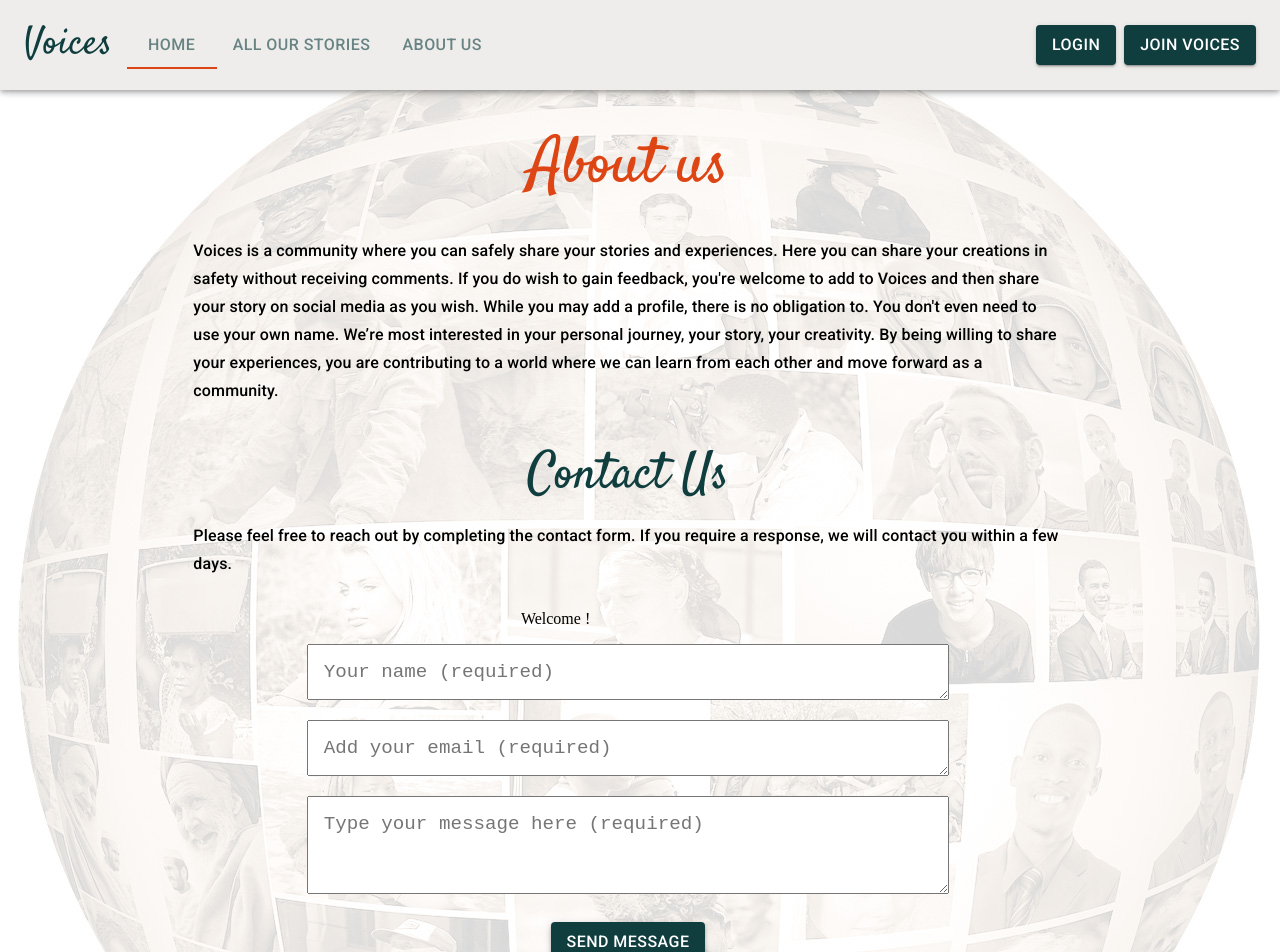
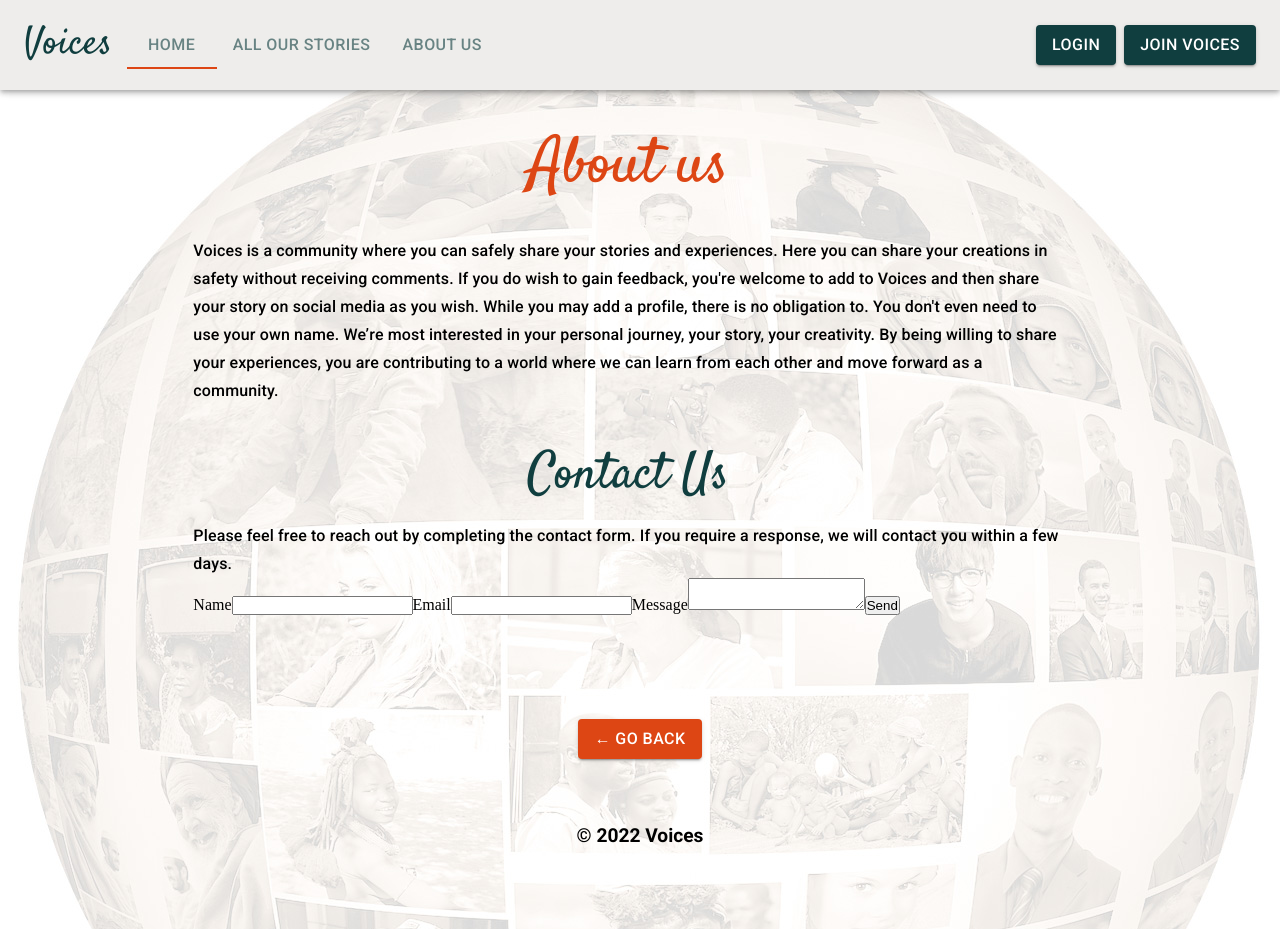
Before and after one commit to grace-anderson/voices, a React (Create React App) app in the folder client/: page /about in a window 1280 px wide. Shown: the top 952 px of the page. After the commit the page ends 929 px from the top, so only its background shows below. Built offline with nearby package versions, Linux system fonts and the light colour scheme.

Commit message:
basic form going to emailjs completed

```diff
--- a/client/package.json
+++ b/client/package.json
@@ -14,6 +14,7 @@
     "@testing-library/jest-dom": "^5.16.4",
     "@testing-library/react": "^13.3.0",
     "@testing-library/user-event": "^14.2.5",
+    "emailjs-com": "^3.2.0",
     "graphql": "^16.5.0",
     "jwt-decode": "^3.1.2",
     "react": "^18.2.0",
--- a/client/src/components/ContactForm/index.jsx
+++ b/client/src/components/ContactForm/index.jsx
@@ -1,195 +1,37 @@
-import React, { useState } from "react";
-import { validateEmail, validateName, validateMessage } from "../utils/helpers";
-
-import {
-  Button,
-  Grid,
-  styled,
-  TextareaAutosize,
-  Typography,
-} from "@mui/material";
-
-const CustomisedSubmitButton = styled(Button)`
-  font-size: 1rem;
-  color: white;
-  font-weight: 500;
-  background: #103e3f;
-  text-align: center;
-  box-shadow: 0px 2px 4px -1px rgb(0 0 0 / 20%),
-    0px 4px 5px 0px rgb(0 0 0 / 14%), 0px 1px 10px 0px rgb(0 0 0 / 12%);
-  :hover {
-    color: white;
-    font-weight: 700;
-    background: #dd4614;
-    transition: box-shadow 300ms cubic-bezier(0.4, 0, 0.2, 1) 0ms;
-  }
-`;
+import React, { useRef } from "react";
+// import { validateEmail, validateName, validateMessage } from "../utils/helpers";
+import emailjs from "emailjs-com";
 
 function ContactForm() {
-  const [name, setName] = useState("");
-  const [email, setEmail] = useState("");
-  const [message, setMessage] = useState("");
-  const [errorMessage, setErrorMessage] = useState("");
-  const [successMessage, setSuccessMessage] = useState("");
+  const form = useRef();
 
-  const handleBlank = (e) => {
-    //handle when field exited without entering anything
-    e.preventDefault();
-    if (
-      e.target.name === "name" ||
-      e.target.name === "message" ||
-      e.target.name === "email"
-    ) {
-      if (e.target.value.length === 0) {
-        setErrorMessage(`${e.target.name} is required`);
-        setSuccessMessage("");
-      }
-    }
-  };
-
-  const handleInputChange = (e) => {
-    //get field that triggered the change
-    const { target } = e;
-    const inputType = target.name;
-    const inputValue = target.value;
-    setSuccessMessage("");
-    // Set the input field state to the value of the input
-    if (inputType === "email") {
-      setEmail(inputValue);
-    } else if (inputType === "name") {
-      setName(inputValue);
-    } else {
-      setMessage(inputValue);
-    }
-  };
-
-  const handleFormSubmit = (e) => {
+  const sendEmail = (e) => {
     e.preventDefault();
 
-    if (validateName(name)) {
-      setErrorMessage("name must be at least four (4) characters");
-      return;
-    } else if (!validateEmail(email)) {
-      setErrorMessage("email is invalid");
-      return;
-    } else if (validateMessage(message)) {
-      setErrorMessage("message is empty");
-      return;
-    }
-    setSuccessMessage(
-      `Thank you, ${name}. Contact form submitted successfully.`
-    );
-
-    // Clear input and error message after successful submission
-    setName("");
-    setEmail("");
-    setMessage("");
-    setErrorMessage("");
+    emailjs
+      .sendForm(
+        "service_il3hfvi",
+        "template_wgpl7rr",
+        form.current,
+        "qN8AKYtpmiXqcVjJg"
+      )
+      .then(
+        result => console.log(result.text),
+        error => console.log(error.text)
+      );
+      e.target.reset()
   };
 
   return (
-    <Grid
-      container
-      sx={{
-        display: "flex",
-        flexDirection: "column",
-        textAlign: "center",
-        justifyContent: "center",
-        marginTop: "2rem",
-      }}
-    >
-      {/* welcome row */}
-      <Grid item xs={1} />
-      <Grid item xs={10}>
-        <Typography variant="h4Roboto">Welcome {name}!</Typography>
-      </Grid>
-      <Grid item xs={1} />
-      <form style={{ display: "flex", flexDirection: "column" }}>
-        <div>
-          <TextareaAutosize
-            name="name"
-            placeholder="Your name (required)"
-            value={name}
-            variant="outlined"
-            type="text"
-            onBlur={handleBlank}
-            onChange={handleInputChange}
-            style={{
-              marginTop: "1rem",
-              padding: "1rem",
-              height: "1rem",
-              width: "70%",
-              fontFamily: "Roboto', sans-serif",
-              fontSize: "1.2rem",
-            }}
-            noValidate={false}
-            required
-          />
-        </div>
-        <div>
-          <TextareaAutosize
-            name="email"
-            placeholder="Add your email (required)"
-            value={email}
-            variant="outlined"
-            type="email"
-            onBlur={handleBlank}
-            onChange={handleInputChange}
-            style={{
-              marginTop: "1rem",
-              padding: "1rem",
-              height: "1rem",
-              width: "70%",
-              fontFamily: "Roboto', sans-serif",
-              fontSize: "1.2rem",
-            }}
-            noValidate={false}
-            required
-          />
-        </div>
-        <div>
-          <textarea
-            name="message"
-            placeholder="Type your message here (required)"
-            value={message}
-            variant="outlined"
-            type="text"
-            onBlur={handleBlank}
-            onChange={handleInputChange}
-            style={{
-              marginTop: "1rem",
-              padding: "1rem",
-              height: "4rem",
-              width: "70%",
-              fontFamily: "Roboto', sans-serif",
-              fontSize: "1.2rem",
-            }}
-            noValidate={false}
-            required
-          />
-        </div>
-        <Grid>
-          <CustomisedSubmitButton
-            variant="contained"
-            sx={{ marginTop: 3 }}
-            type="submit"
-            onClick={handleFormSubmit}
-          >
-            Send message
-          </CustomisedSubmitButton>
-        </Grid>
-      </form>
-      {errorMessage && (
-        <div>
-          <p className="message-text error-text">{errorMessage}</p>
-        </div>
-      )}
-      {successMessage && (
-        <div>
-          <p className="message-text success-text">{successMessage}</p>
-        </div>
-      )}
-    </Grid>
+    <form ref={form} onSubmit={sendEmail}>
+      <label>Name</label>
+      <input type="text" name="user_name" />
+      <label>Email</label>
+      <input type="email" name="user_email" />
+      <label>Message</label>
+      <textarea name="message" />
+      <input type="submit" value="Send" />
+    </form>
   );
 }
 
```
Also changed, not shown: 1 other file (tests, documents, lock files or other folders).
